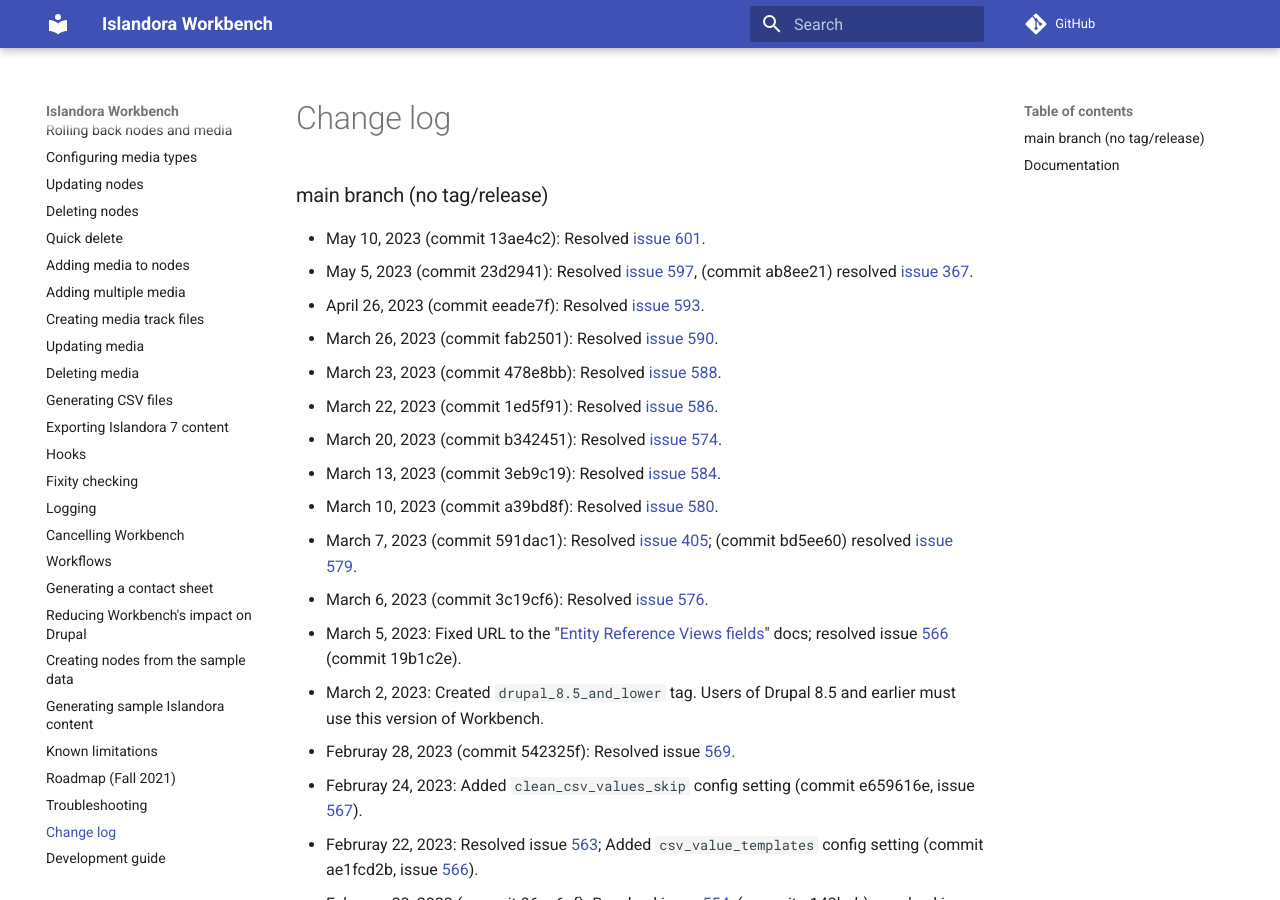
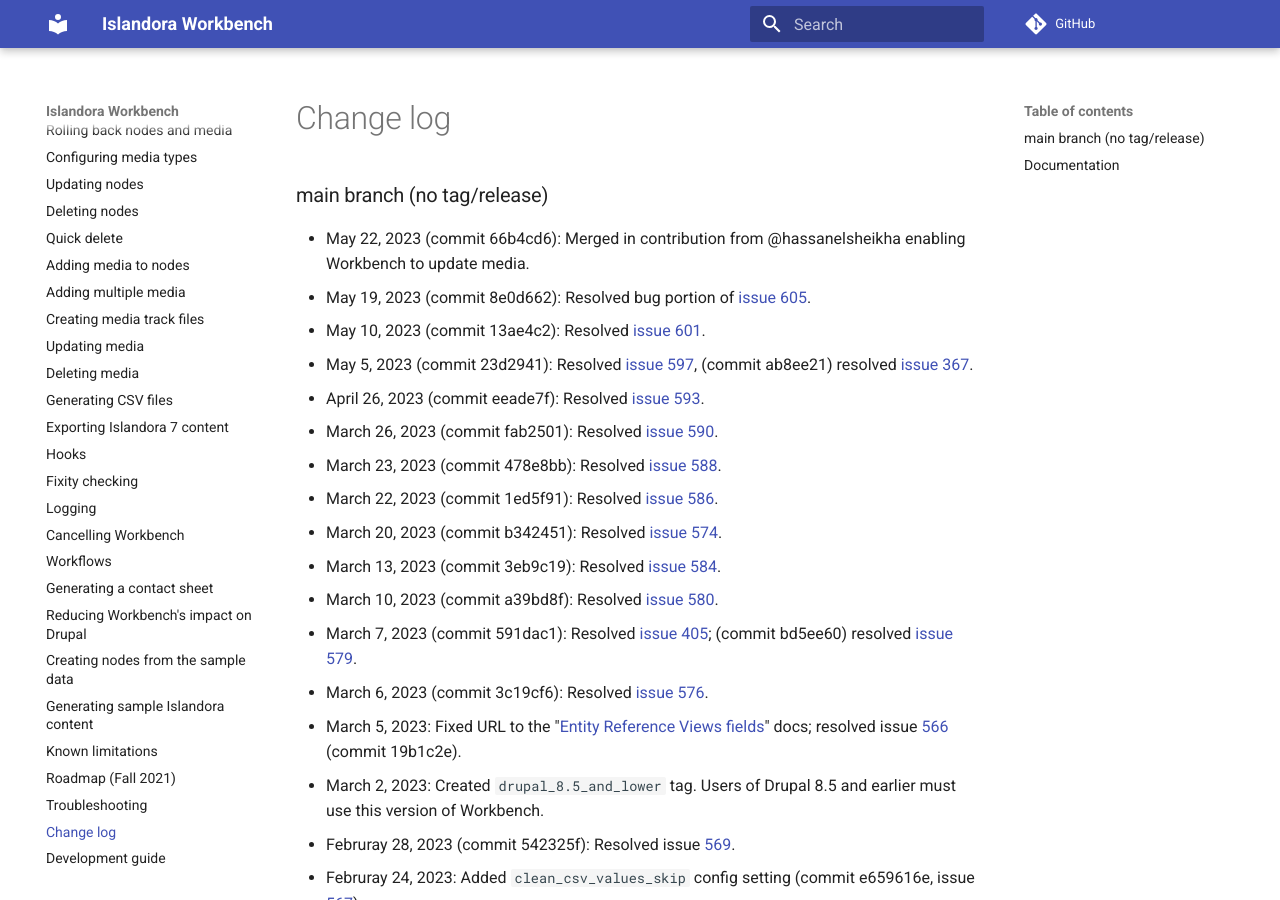
Before and after one commit to mjordan/islandora_workbench_docs, an MkDocs documentation site: the page built from docs/changelog.md, in a window 1280 px wide and 900 px high. Built offline with MkDocs 1.6.1 and Material for MkDocs 9.7.7, drawn with Linux system fonts in a browser that asks for light colours; comment, search, counter and statistics services are not loaded; some of the changed text lies outside the part shown.

Commit message:
Updated changelog.

```diff
--- a/docs/changelog.md
+++ b/docs/changelog.md
@@ -1,5 +1,7 @@
 ### main branch (no tag/release)
 
+* May 22, 2023 (commit 66b4cd6): Merged in contribution from @hassanelsheikha enabling Workbench to update media.
+* May 19, 2023 (commit 8e0d662): Resolved bug portion of [issue 605](https://github.com/mjordan/islandora_workbench/issues/605).
 * May 10, 2023 (commit 13ae4c2): Resolved [issue 601](https://github.com/mjordan/islandora_workbench/issues/601).
 * May 5, 2023 (commit 23d2941): Resolved [issue 597](https://github.com/mjordan/islandora_workbench/issues/597), (commit ab8ee21) resolved [issue 367](https://github.com/mjordan/islandora_workbench/issues/367).
 * April 26, 2023 (commit eeade7f): Resolved [issue 593](https://github.com/mjordan/islandora_workbench/issues/593).
@@ -57,6 +59,7 @@
 
 ### Documentation
 
+* May 22, 2023: Added "[Updating media](/islandora_workbench_docs/updating_media/)" and a few associated updates elsewhere.
 * May 11, 2023: Updated "[Post-action hooks](/islandora_workbench_docs/hooks/#post-action-scripts)."
 * May 8, 2023: Added "[When Workbench skips invalid CSV data](/islandora_workbench_docs/preparing_data/#how-workbench-cleans-your-input-data)."
 * May 7, 2023: Added note to "[Text fields](/islandora_workbench_docs/fields/#text-fields)" that Workbench will truncate CSV values for fields configured in Drupal as "text" data type and that have a maximum allowed length.
```
